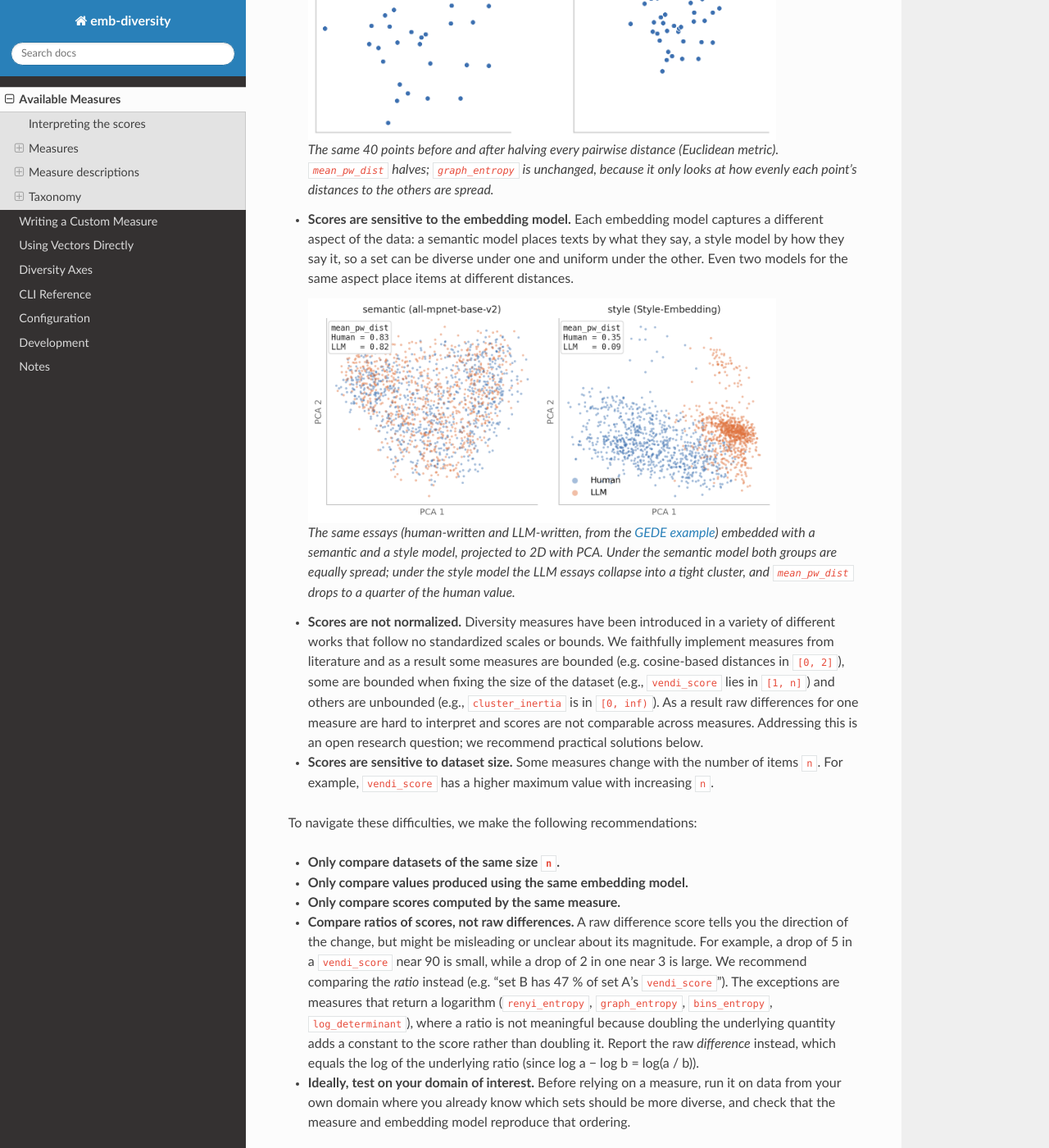
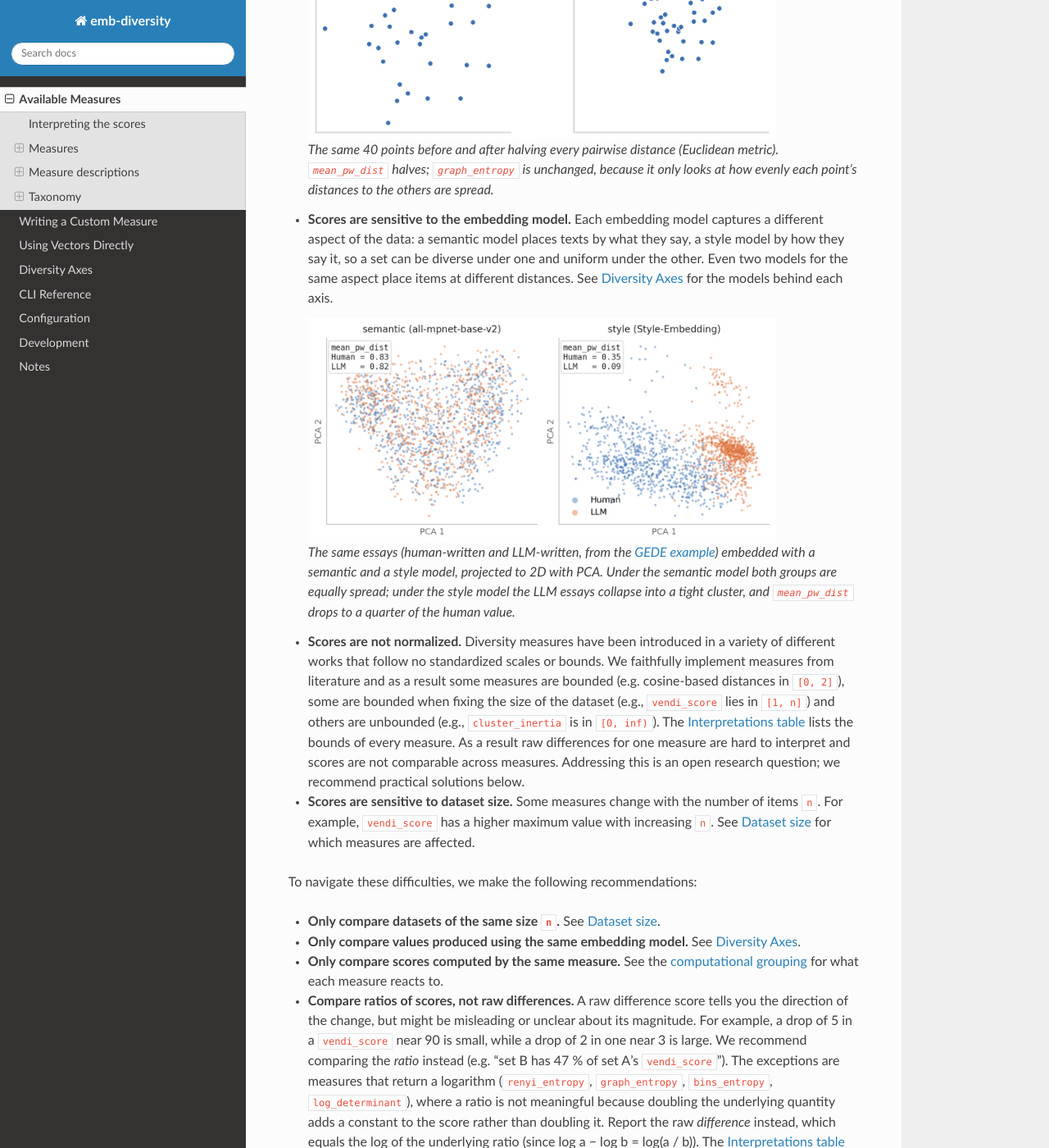
Before and after one commit to nlpsoc/emb-diversity, a Sphinx documentation site: the page built from docs/source/user-guide/measures.md, in a window 1280 px wide and 1400 px high, scrolled down 1133 px. Shown: the whole window at 82% size. Built offline with Sphinx 7.4.7 and the Read the Docs theme 3.1.0, drawn with Linux system fonts in a browser that asks for light colours; pages that are not in the unit, such as notebooks, are missing from menus; some of the changed text lies outside the part shown.

Commit message:
cross-reference the score interpretation sections
Link the difficulties and recommendations to the bounds table, dataset
size section, computational grouping and axes page, and back.

Co-Authored-By: Claude Fable 5.1 <noreply@anthropic.com>

````diff
--- a/docs/source/user-guide/measures.md
+++ b/docs/source/user-guide/measures.md
@@ -14,7 +14,7 @@ Generally it holds that:
 
 **Larger values = more diverse.** For every measure, a larger value means a more diverse set and a smaller value a less diverse one. This holds even for measures that return negative values: `log_determinant` and `energy` are always negative, so a larger value (closer to zero) means more diverse.
 
-We continue with general difficulties when interpreting scores, followed by recommendations for navigating them. The sections after that give bounds, intuitions, computation details and references for each measure.
+We continue with general difficulties when interpreting scores, followed by recommendations for navigating them. The sections after that give the [bounds](#interpretations) of each measure, its dependence on [dataset size](#dataset-size), and its [intuition, computation details and references](#measure-descriptions).
 
 - **Scores are sensitive to the measure.** Each measure formalizes "diverse" in its own way, so measures can disagree on the same data. For example, `mean_pw_dist` asks how far apart items are on average; `graph_entropy` asks whether each item's distances to the others are evenly spread. If a set shrinks uniformly, the first shrinks while the second stays the same. The [computational grouping](#computational-grouping) below gives a first idea of what each measure reacts to.
 
@@ -24,7 +24,7 @@ We continue with general difficulties when interpreting scores, followed by reco
   The same 40 points before and after halving every pairwise distance (Euclidean metric). `mean_pw_dist` halves; `graph_entropy` is unchanged, because it only looks at how evenly each point's distances to the others are spread.
   ```
 
-- **Scores are sensitive to the embedding model.** Each embedding model captures a different aspect of the data: a semantic model places texts by what they say, a style model by how they say it, so a set can be diverse under one and uniform under the other. Even two models for the same aspect place items at different distances.
+- **Scores are sensitive to the embedding model.** Each embedding model captures a different aspect of the data: a semantic model places texts by what they say, a style model by how they say it, so a set can be diverse under one and uniform under the other. Even two models for the same aspect place items at different distances. See [Diversity Axes](axes.md) for the models behind each axis.
 
   ```{figure} ../_static/interpret_embedding_sensitivity.png
   :width: 85%
@@ -32,15 +32,15 @@ We continue with general difficulties when interpreting scores, followed by reco
   The same essays (human-written and LLM-written, from the [GEDE example](https://github.com/nlpsoc/emb-diversity/blob/main/examples/gede_diversity.py)) embedded with a semantic and a style model, projected to 2D with PCA. Under the semantic model both groups are equally spread; under the style model the LLM essays collapse into a tight cluster, and `mean_pw_dist` drops to a quarter of the human value.
   ```
 
-- **Scores are not normalized.** Diversity measures have been introduced in a variety of different works that follow no standardized scales or bounds. We faithfully implement measures from literature and as a result some measures are bounded (e.g. cosine-based distances in `[0, 2]`), some are bounded when fixing the size of the dataset (e.g., `vendi_score` lies in `[1, n]`) and others are unbounded (e.g., `cluster_inertia` is in `[0, inf)`). As a result raw differences for one measure are hard to interpret and scores are not comparable across measures. Addressing this is an open research question; we recommend practical solutions below.
+- **Scores are not normalized.** Diversity measures have been introduced in a variety of different works that follow no standardized scales or bounds. We faithfully implement measures from literature and as a result some measures are bounded (e.g. cosine-based distances in `[0, 2]`), some are bounded when fixing the size of the dataset (e.g., `vendi_score` lies in `[1, n]`) and others are unbounded (e.g., `cluster_inertia` is in `[0, inf)`). The [Interpretations table](#interpretations) lists the bounds of every measure. As a result raw differences for one measure are hard to interpret and scores are not comparable across measures. Addressing this is an open research question; we recommend practical solutions below.
 
-- **Scores are sensitive to dataset size.** Some measures change with the number of items `n`. For example, `vendi_score` has a higher maximum value with increasing `n`.
+- **Scores are sensitive to dataset size.** Some measures change with the number of items `n`. For example, `vendi_score` has a higher maximum value with increasing `n`. See [Dataset size](#dataset-size) for which measures are affected.
 
 To navigate these difficulties, we make the following recommendations:
-- **Only compare datasets of the same size `n`.**
-- **Only compare values produced using the same embedding model.**
-- **Only compare scores computed by the same measure.**
-- **Compare ratios of scores, not raw differences.** A raw difference score tells you the direction of the change, but might be misleading or unclear about its magnitude. For example, a drop of 5 in a `vendi_score` near 90 is small, while a drop of 2 in one near 3 is large. We recommend comparing the *ratio* instead (e.g. "set B has 47 % of set A's `vendi_score`"). The exceptions are measures that return a logarithm (`renyi_entropy`, `graph_entropy`, `bins_entropy`, `log_determinant`), where a ratio is not meaningful because doubling the underlying quantity adds a constant to the score rather than doubling it. Report the raw *difference* instead, which equals the log of the underlying ratio (since log a − log b = log(a / b)).
+- **Only compare datasets of the same size `n`.** See [Dataset size](#dataset-size).
+- **Only compare values produced using the same embedding model.** See [Diversity Axes](axes.md).
+- **Only compare scores computed by the same measure.** See the [computational grouping](#computational-grouping) for what each measure reacts to.
+- **Compare ratios of scores, not raw differences.** A raw difference score tells you the direction of the change, but might be misleading or unclear about its magnitude. For example, a drop of 5 in a `vendi_score` near 90 is small, while a drop of 2 in one near 3 is large. We recommend comparing the *ratio* instead (e.g. "set B has 47 % of set A's `vendi_score`"). The exceptions are measures that return a logarithm (`renyi_entropy`, `graph_entropy`, `bins_entropy`, `log_determinant`), where a ratio is not meaningful because doubling the underlying quantity adds a constant to the score rather than doubling it. Report the raw *difference* instead, which equals the log of the underlying ratio (since log a − log b = log(a / b)). The [Interpretations table](#interpretations) shows each measure's range.
 - **Ideally, test on your domain of interest.** Before relying on a measure, run it on data from your own domain where you already know which sets should be more diverse, and check that the measure and embedding model reproduce that ordering.
 
 
@@ -93,7 +93,7 @@ Notes on the bounds in the table (tighter bounds exist for some measures; `n` is
 
 ### Dataset size
 
-For most measures, the score depends on the number of items `n`, so only compare scores between sets of the same size. The exception is measures built from **averages over items or pairs**, which estimate a property of the source the data comes from rather than of the sample. `mean_pw_dist`, `energy`, `span_medoid`, `span_centroid` and `geo_mean_std` average distances or spreads over items or pairs, and `bins_entropy` works with the fraction of items that fall into each bin. These can be compared across sizes in principle, but a smaller set gives a noisier estimate because it rests on fewer items, so comparing at the same `n` remains the safe choice.
+For most measures, the score depends on the number of items `n`, so only compare scores between sets of the same size. The exception is measures built from **averages over items or pairs**, which estimate a property of the source the data comes from rather than of the sample. `mean_pw_dist`, `energy`, `span_medoid`, `span_centroid` and `geo_mean_std` average distances or spreads over items or pairs, and `bins_entropy` works with the fraction of items that fall into each bin. These can be compared across sizes in principle, but a smaller set gives a noisier estimate because it rests on fewer items, so comparing at the same `n` remains the safe choice, as [recommended above](#interpreting-the-scores).
 
 ## Measure descriptions
 
````
